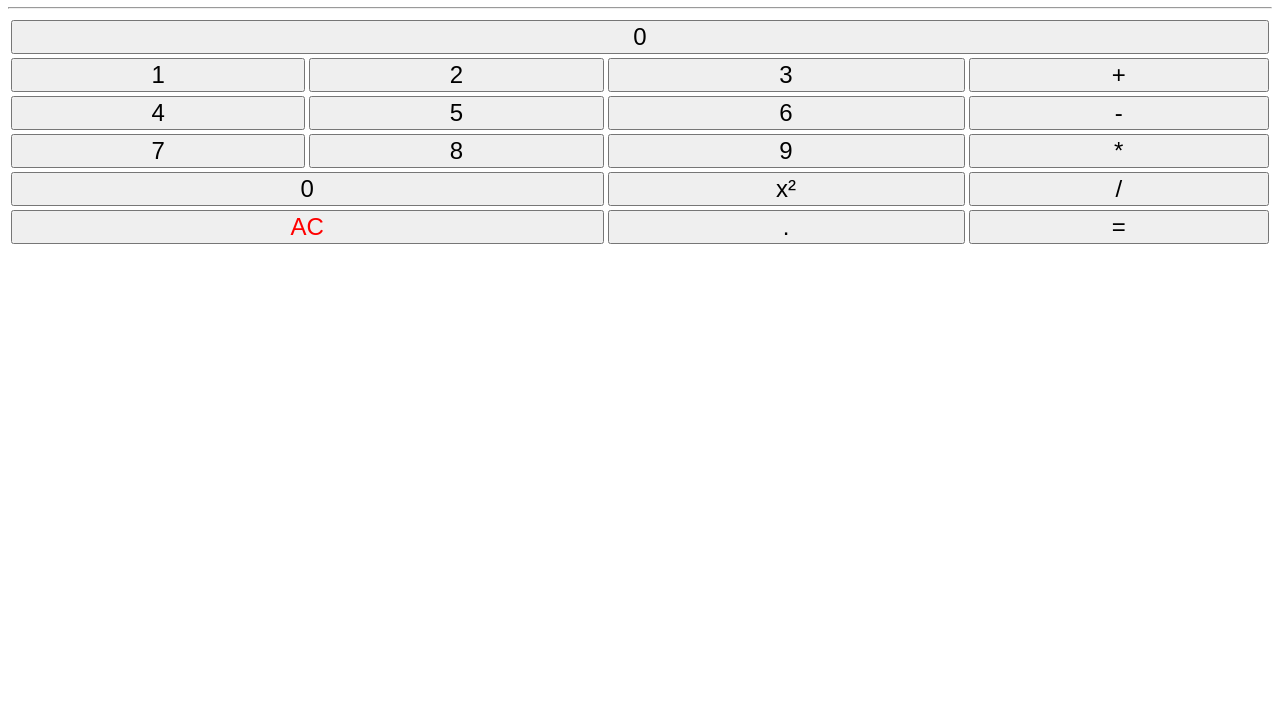
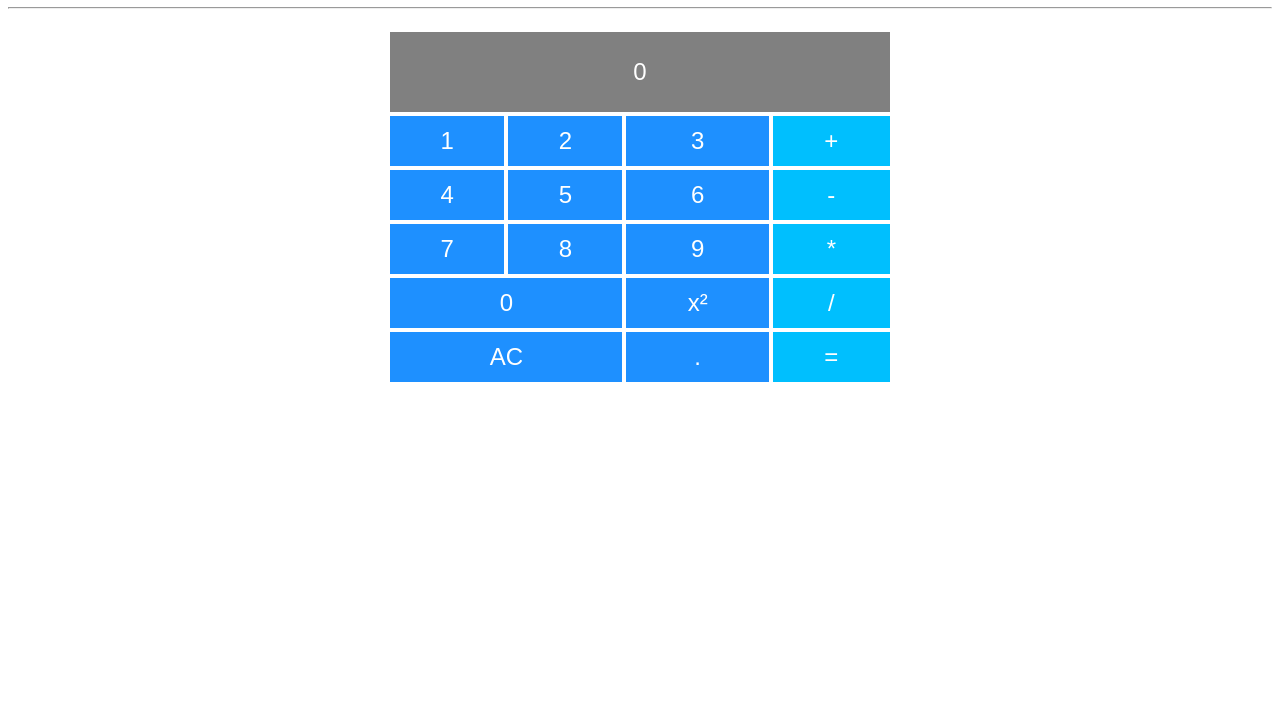
Before and after one commit to licjosechavez/MiSegundoProyectoGit-TrabajoGrupal-Calc, a plain HTML site: page index.html in a window 1280 px wide. Shown: the part 73-800 px from the top of the page. Drawn offline with Linux system fonts and the light colour scheme.

Commit message:
add styles

```diff
--- a/calculator.css
+++ b/calculator.css
@@ -1,10 +1,32 @@
+h1 {
+  color: #3885d1;
+}
+
 table {
-  width: 100%;
+  width: 40%;
+  margin: 20px auto;
 }
+
 button {
   width: 100%;
+  height: 50px;
   font-size: 150%;
+  color: #ffffff;
+  border-radius: none;
+  border: none;
+  outline: none;
+  cursor: pointer;
 }
-.ac {
-  color: red;
+
+.number {
+  background-color: #1e90ff!important;
 }
+
+.operation {
+  background-color: #00bffe!important;
+}
+
+.result {
+  background-color: #808080;
+  height: 80px;
+}
--- a/index.html
+++ b/index.html
@@ -13,36 +13,36 @@
   <body>
     <table>
       <tr>
-        <td colspan="4"><button id="result">0</button></td>
+        <td colspan="4"><button class="result" id="result">0</button></td>
       </tr>
       <hr>
       <tr>
-        <td><button onclick="add('1')">1</button></td>
-        <td><button onclick="add('2')">2</button></td>
-        <td><button onclick="add('3')">3</button></td>
-        <td><button onclick="add('+')">+</button></td>
+        <td><button class="number" onclick="add('1')">1</button></td>
+        <td><button class="number" onclick="add('2')">2</button></td>
+        <td><button class="number" onclick="add('3')">3</button></td>
+        <td><button class="operation" onclick="add('+')">+</button></td>
       </tr>
       <tr>
-        <td><button onclick="add('4')">4</button></td>
-        <td><button onclick="add('5')">5</button></td>
-        <td><button onclick="add('6')">6</button></td>
-        <td><button onclick="add('-')">-</button></td>
+        <td><button class="number" onclick="add('4')">4</button></td>
+        <td><button class="number" onclick="add('5')">5</button></td>
+        <td><button class="number" onclick="add('6')">6</button></td>
+        <td><button class="operation" onclick="add('-')">-</button></td>
       </tr>
       <tr>
-        <td><button onclick="add('7')">7</button></td>
-        <td><button onclick="add('8')">8</button></td>
-        <td><button onclick="add('9')">9</button></td>
-        <td><button onclick="add('*')">*</button></td>
+        <td><button class="number" onclick="add('7')">7</button></td>
+        <td><button class="number" onclick="add('8')">8</button></td>
+        <td><button class="number" onclick="add('9')">9</button></td>
+        <td><button class="operation" onclick="add('*')">*</button></td>
       </tr>
       <tr>
-        <td colspan="2"><button onclick="add('0')">0</button></td>
-        <td colspan="1"><button onclick="add('**')">x²</button></td>
-        <td colspan="1"><button onclick="add('/')">/</button></td>
+        <td colspan="2"><button class="number" onclick="add('0')">0</button></td>
+        <td colspan="1"><button class="number" onclick="add('**')">x²</button></td>
+        <td colspan="1"><button class="operation" onclick="add('/')">/</button></td>
       </tr>
       <tr>
-        <td colspan="2"><button onclick="del()" class="ac">AC</button></td>
-        <td><button onclick="add('.')">.</button></td>
-        <td><button onclick="calc()">=</button></td>
+        <td colspan="2"><button class="number" onclick="del()" class="ac">AC</button></td>
+        <td><button class="number" onclick="add('.')">.</button></td>
+        <td><button class="operation" onclick="calc()">=</button></td>
       </tr>
     </table>
   </body>
```
